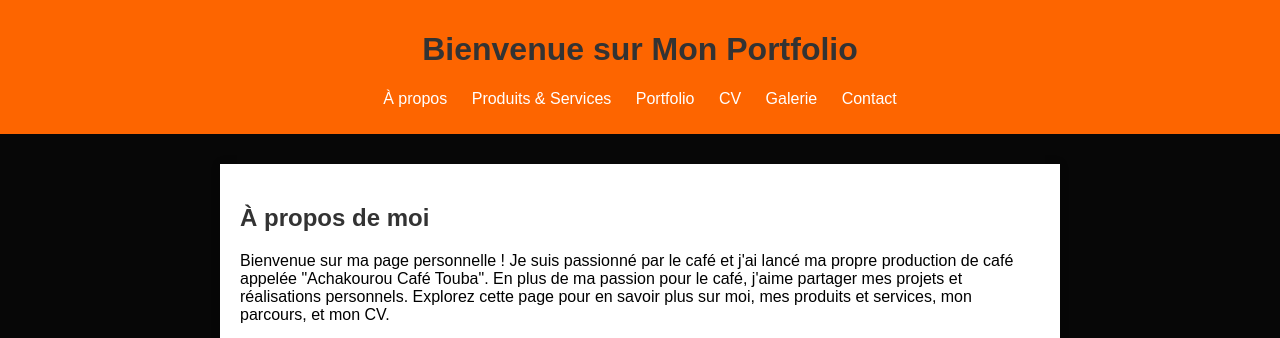
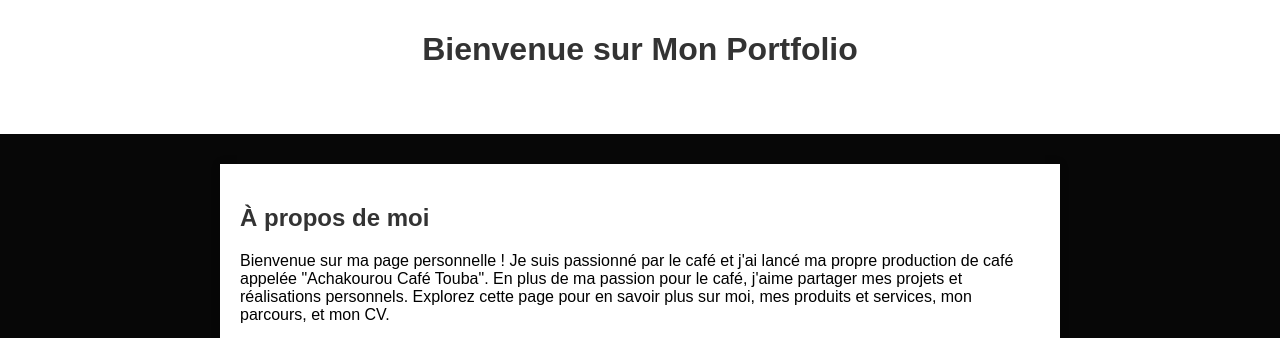
Before and after one commit to IssaKamara958/monPortFolio, a plain HTML site: page index.html in a window 1280 px wide. Shown: the top 338 px of the page. Drawn offline with Linux system fonts and the light colour scheme.

Commit message:
Update style.css

```diff
--- a/style.css
+++ b/style.css
@@ -5,8 +5,8 @@
             background-color: #070707;
         }
         header {
-            background-color: #fd6500;
-            color: #fff;
+            background-color:  #fff;
+            color: #fd6500;
             padding: 10px 0;
             text-align: center;
         }
```
